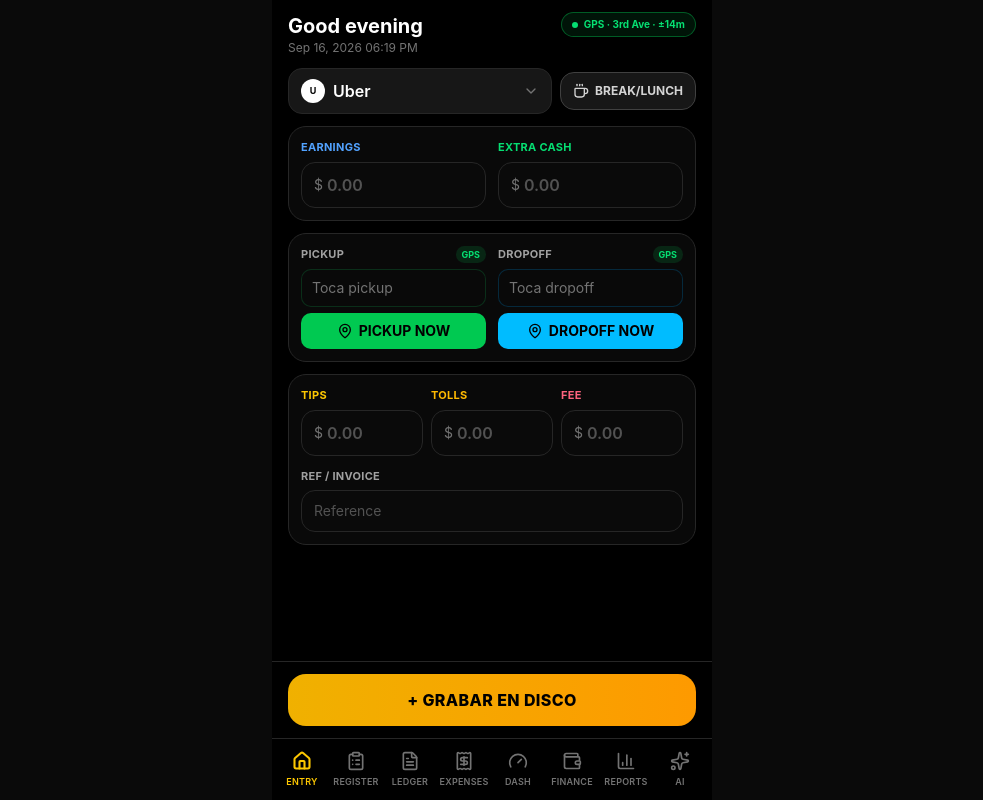
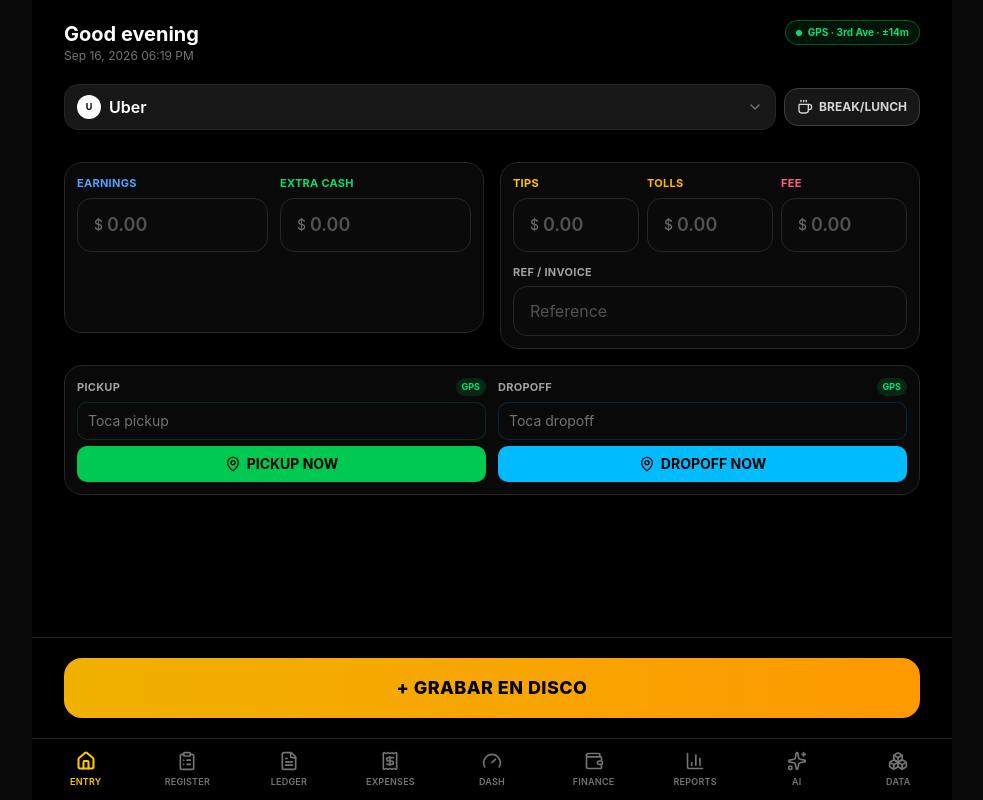
Before and after one commit to transittaxmc-create/claris, a Next.js app: page / in a window 1280 px wide. Shown: the whole page, without its empty margins (148-1131 px from the left). Built offline with nearby package versions, Linux system fonts and the light colour scheme.

Commit message:
feat: adjust component layout and styling for better UX

```diff
--- a/components/copiloto/copiloto-app.tsx
+++ b/components/copiloto/copiloto-app.tsx
@@ -82,7 +82,7 @@ export function CopilotoApp() {
 
   return (
     <div className="flex min-h-screen justify-center bg-neutral-950">
-      <div className="flex h-[100dvh] w-full max-w-[440px] flex-col overflow-hidden bg-black text-white">
+      <div className="flex h-[100dvh] w-full max-w-[920px] flex-col overflow-hidden bg-black text-white">
         <main className="min-h-0 flex-1">
           {tab === "ENTRY" && <EntryScreen onSave={saveNewFromEntry} />}
           {tab === "REGISTER" && (
--- a/components/copiloto/entry-screen.tsx
+++ b/components/copiloto/entry-screen.tsx
@@ -20,14 +20,14 @@ function MoneyField({
   return (
     <label className="flex min-w-0 flex-1 flex-col gap-1.5">
       <span className={cn("text-[11px] font-bold tracking-wide", color)}>{label}</span>
-      <div className="flex items-center rounded-xl border border-neutral-800 bg-neutral-950 px-3 py-2.5 focus-within:border-neutral-600">
+      <div className="flex items-center rounded-xl border border-neutral-800 bg-neutral-950 px-4 py-3 focus-within:border-neutral-600">
         <span className="mr-1 text-sm text-neutral-500">$</span>
         <input
           inputMode="decimal"
           value={value === 0 ? "" : String(value)}
           onChange={(e) => onChange(Number.parseFloat(e.target.value) || 0)}
           placeholder="0.00"
-          className="w-full bg-transparent text-base font-semibold text-white outline-none placeholder:text-neutral-600"
+          className="w-full bg-transparent text-lg font-semibold text-white outline-none placeholder:text-neutral-600"
         />
       </div>
     </label>
@@ -166,7 +166,7 @@ export function EntryScreen({
   return (
     <div className="flex h-full flex-col">
       {/* Header */}
-      <div className="flex items-start justify-between gap-2 px-4 pt-3">
+      <div className="flex items-start justify-between gap-4 px-5 pt-4 sm:px-8 sm:pt-5">
         <div className="min-w-0">
           <h1 className="truncate text-xl font-bold text-white">{greeting}</h1>
           <p className="text-xs text-neutral-500" suppressHydrationWarning>
@@ -182,9 +182,9 @@ export function EntryScreen({
       </div>
 
       {/* Scrollable body */}
-      <div className="flex-1 space-y-3 overflow-y-auto px-4 py-3 [scrollbar-width:none] [&::-webkit-scrollbar]:hidden">
+      <div className="flex-1 space-y-4 overflow-y-auto px-5 py-4 [scrollbar-width:none] [&::-webkit-scrollbar]:hidden sm:grid sm:grid-cols-2 sm:content-start sm:gap-4 sm:px-8 sm:py-5">
         {/* Platform + break */}
-        <div className="flex items-center gap-2">
+        <div className="flex items-center gap-2 sm:col-span-2">
           <div className="relative flex-1">
             <button
               type="button"
@@ -254,7 +254,7 @@ export function EntryScreen({
         </section>
 
         {/* Pickup / Dropoff */}
-        <section className="rounded-2xl border border-neutral-800 bg-neutral-900/40 p-3">
+        <section className="rounded-2xl border border-neutral-800 bg-neutral-900/40 p-3 sm:col-span-2">
           <div className="grid grid-cols-2 gap-3">
             <LocationColumn
               label="PICKUP"
@@ -285,7 +285,7 @@ export function EntryScreen({
         </section>
 
         {/* Tips / Toll / Platform fee */}
-        <section className="rounded-2xl border border-neutral-800 bg-neutral-900/40 p-3">
+        <section className="rounded-2xl border border-neutral-800 bg-neutral-900/40 p-3 sm:col-span-1 sm:col-start-2 sm:row-start-2">
           <div className="flex gap-2">
             <MoneyField
               label="TIPS"
@@ -312,7 +312,7 @@ export function EntryScreen({
               value={draft.ref}
               onChange={(e) => set("ref", e.target.value)}
               placeholder="Reference"
-              className="rounded-xl border border-neutral-800 bg-neutral-950 px-3 py-2.5 text-sm text-white outline-none placeholder:text-neutral-600 focus:border-neutral-600"
+              className="rounded-xl border border-neutral-800 bg-neutral-950 px-4 py-3 text-base text-white outline-none placeholder:text-neutral-600 focus:border-neutral-600"
             />
           </label>
         </section>
@@ -320,11 +320,11 @@ export function EntryScreen({
       </div>
 
       {/* Sticky record button */}
-      <div className="border-t border-neutral-800 bg-black px-4 py-3">
+      <div className="border-t border-neutral-800 bg-black px-5 py-4 sm:px-8 sm:py-5">
         <button
           type="button"
           onClick={handleSave}
-          className="w-full rounded-2xl bg-gradient-to-r from-yellow-500 to-amber-500 py-3.5 text-base font-extrabold tracking-wide text-black active:scale-[0.99]"
+          className="w-full rounded-2xl bg-gradient-to-r from-yellow-500 to-amber-500 py-4 text-lg font-extrabold tracking-wide text-black active:scale-[0.99]"
         >
           + GRABAR EN DISCO
         </button>
```
